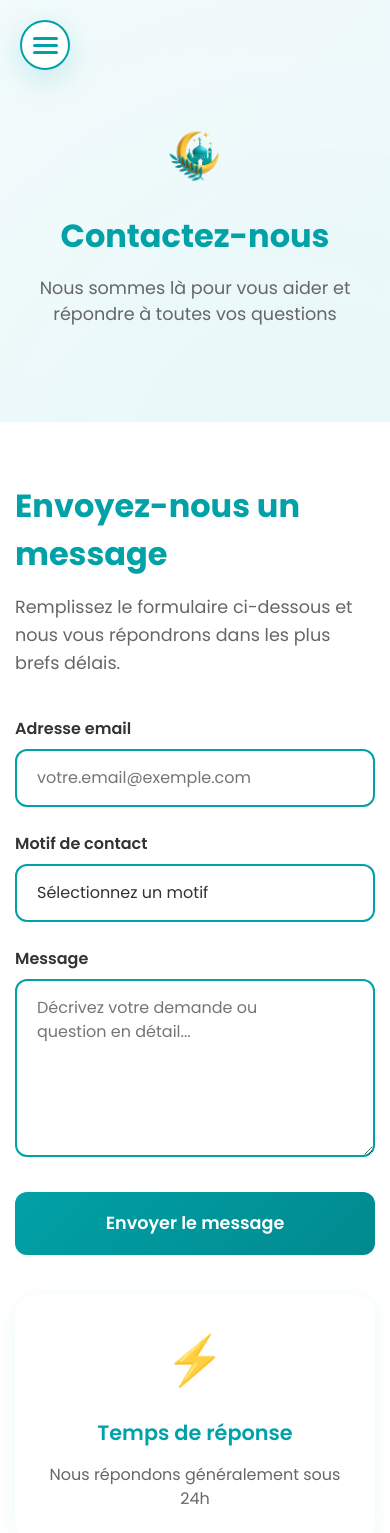
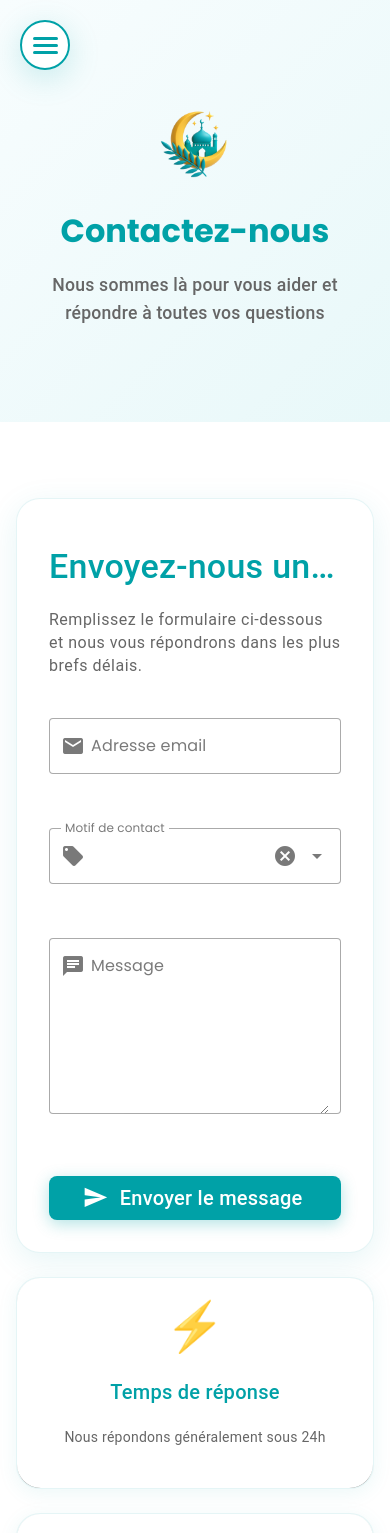
Before and after one commit to SammyMERAZGA/build-and-baraka-vitrine, a Vue app: page /contact in a window 390 px wide. Shown: the top 1533 px of the page. Built offline with nearby package versions, Linux system fonts and the light colour scheme; a small style sheet from the web is missing.

Commit message:
🟣 - Refactor ContactPage to use Vuetify components, fix primary color display, add i18n validation messages for fr/en/ar

```diff
--- a/src/i18n/locales/ar.json
+++ b/src/i18n/locales/ar.json
@@ -270,6 +270,11 @@
     "clearField": "مسح الحقل",
     "successTitle": "تم إرسال الرسالة!",
     "successMessage": "شكراً لك على رسالتك. فريقنا سيعاود الاتصال بك قريباً جداً.",
-    "closeButton": "إغلاق"
+    "closeButton": "إغلاق",
+    "validation": {
+      "required": "هذا الحقل مطلوب",
+      "emailRequired": "عنوان البريد الإلكتروني مطلوب",
+      "emailValid": "يجب أن يكون عنوان البريد الإلكتروني صحيحاً"
+    }
   }
 }
--- a/src/i18n/locales/en.json
+++ b/src/i18n/locales/en.json
@@ -270,6 +270,11 @@
     "clearField": "Clear field",
     "successTitle": "Message sent!",
     "successMessage": "Thank you for your message. Our team will get back to you very soon.",
-    "closeButton": "Close"
+    "closeButton": "Close",
+    "validation": {
+      "required": "This field is required",
+      "emailRequired": "Email address is required",
+      "emailValid": "Email address must be valid"
+    }
   }
 }
--- a/src/i18n/locales/fr.json
+++ b/src/i18n/locales/fr.json
@@ -259,7 +259,12 @@
     "clearField": "Effacer le champ",
     "successTitle": "Message envoyé !",
     "successMessage": "Merci pour votre message. Notre équipe vous répondra très prochainement.",
-    "closeButton": "Fermer"
+    "closeButton": "Fermer",
+    "validation": {
+      "required": "Ce champ est obligatoire",
+      "emailRequired": "L'adresse email est obligatoire",
+      "emailValid": "L'adresse email doit être valide"
+    }
   },
   "notFound": {
     "title": "Oops ! Page non trouvée",
--- a/src/views/ContactPage.vue
+++ b/src/views/ContactPage.vue
@@ -7,154 +7,155 @@
     <NavbarComponent />
 
     <!-- Hero Section -->
-    <section class="hero-section">
-      <div class="hero-content">
-        <img
+    <v-container fluid class="hero-section">
+      <v-row justify="center" align="center">
+        <v-col cols="12" md="8" class="text-center">
+          <v-img
             src="@/assets/logo3D.png"
             alt="Build and Baraka Logo"
-          class="hero-logo"
+            max-height="80"
+            max-width="80"
+            class="mx-auto mb-6"
           />
-        <h1 class="hero-title">{{ $t("contact.title") }}</h1>
-        <p class="hero-subtitle">{{ $t("contact.subtitle") }}</p>
-      </div>
-    </section>
+          <h1 class="hero-title text-primary mb-4">{{ $t("contact.title") }}</h1>
+          <p class="hero-subtitle text-h6 mb-8" style="color: #666;">
+            {{ $t("contact.subtitle") }}
+          </p>
+        </v-col>
+      </v-row>
+    </v-container>
 
     <!-- Contact Form Section -->
-    <section class="contact-section">
-      <div class="container">
-        <div class="contact-content">
+    <v-container fluid class="contact-section">
+      <v-container>
+        <v-row>
           <!-- Form Side -->
-          <div class="form-side">
-            <div class="form-header">
-              <h2 class="section-title">{{ $t("contact.formTitle") }}</h2>
-              <p class="form-description">{{ $t("contact.formDescription") }}</p>
-            </div>
+          <v-col cols="12" lg="7">
+            <v-card class="form-card pa-8" elevation="2" rounded="xl">
+              <v-card-title class="text-h4 text-primary mb-2 px-0">
+                {{ $t("contact.formTitle") }}
+              </v-card-title>
+              <v-card-text class="text-body-1 mb-6 px-0" style="color: #666;">
+                {{ $t("contact.formDescription") }}
+              </v-card-text>
 
-            <form @submit.prevent="submitContactForm" class="contact-form">
-              <div class="form-group">
-                <label for="email" class="form-label">{{ $t("contact.emailLabel") }}</label>
-                <div class="input-wrapper">
-                  <input
+              <v-form @submit.prevent="submitContactForm" ref="contactForm">
+                <v-row>
+                  <v-col cols="12">
+                    <v-text-field
                       v-model="formData.email"
+                      :label="$t('contact.emailLabel')"
+                      :placeholder="$t('contact.emailPlaceholder')"
                       type="email"
-                    id="email"
-                    :placeholder="$t('contact.emailPlaceholder')"
+                      variant="outlined"
+                      color="primary"
+                      prepend-inner-icon="mdi-email"
+                      clearable
                       required
-                    class="form-input"
+                      :rules="emailRules"
+                      class="mb-2"
                     />
-                  <button
-                    v-if="formData.email"
-                    @click="formData.email = ''"
-                    type="button"
-                    class="clear-button"
+                  </v-col>
+
+                  <v-col cols="12">
+                    <v-select
+                      v-model="formData.subject"
+                      :items="subjectOptions"
+                      :label="$t('contact.subjectLabel')"
+                      :placeholder="$t('contact.subjectPlaceholder')"
+                      variant="outlined"
+                      color="primary"
+                      prepend-inner-icon="mdi-tag"
+                      clearable
+                      required
+                      :rules="requiredRules"
+                      class="mb-2"
+                    />
+                  </v-col>
+
+                  <v-col cols="12">
+                    <v-textarea
+                      v-model="formData.message"
+                      :label="$t('contact.messageLabel')"
+                      :placeholder="$t('contact.messagePlaceholder')"
+                      variant="outlined"
+                      color="primary"
+                      prepend-inner-icon="mdi-message-text"
+                      rows="6"
+                      clearable
+                      required
+                      :rules="requiredRules"
+                      class="mb-4"
+                    />
+                  </v-col>
+
+                  <v-col cols="12">
+                    <v-btn
+                      type="submit"
+                      color="primary"
+                      size="large"
+                      block
+                      rounded="lg"
+                      elevation="2"
+                      :loading="isSubmitting"
+                      :disabled="isSubmitting"
+                      class="text-h6 py-4"
                     >
-                    ✕
-                  </button>
-                </div>
-              </div>
-
-              <div class="form-group">
-                <label for="subject" class="form-label">{{ $t("contact.subjectLabel") }}</label>
-                <div class="input-wrapper">
-                  <select
-                    v-model="formData.subject"
-                    id="subject"
-                    required
-                    class="form-select"
-                  >
-                    <option value="">{{ $t("contact.subjectPlaceholder") }}</option>
-                    <option value="general_feedback">{{ $t("contact.subjects.general_feedback") }}</option>
-                    <option value="suggestion">{{ $t("contact.subjects.suggestion") }}</option>
-                    <option value="bug_report">{{ $t("contact.subjects.bug_report") }}</option>
-                    <option value="improvement">{{ $t("contact.subjects.improvement") }}</option>
-                    <option value="partnership_request">{{ $t("contact.subjects.partnership_request") }}</option>
-                    <option value="content_suggestion">{{ $t("contact.subjects.content_suggestion") }}</option>
-                    <option value="other">{{ $t("contact.subjects.other") }}</option>
-                  </select>
-                  <button
-                    v-if="formData.subject"
-                    @click="formData.subject = ''"
-                    type="button"
-                    class="clear-button"
-                  >
-                    ✕
-                  </button>
-                </div>
-              </div>
-
-              <div class="form-group">
-                <label for="message" class="form-label">{{ $t("contact.messageLabel") }}</label>
-                <div class="input-wrapper">
-                  <textarea
-                    v-model="formData.message"
-                    id="message"
-                    :placeholder="$t('contact.messagePlaceholder')"
-                    required
-                    rows="6"
-                    class="form-textarea"
-                  ></textarea>
-                  <button
-                    v-if="formData.message"
-                    @click="formData.message = ''"
-                    type="button"
-                    class="clear-button textarea-clear"
-                  >
-                    ✕
-                  </button>
-                </div>
-              </div>
-
-              <button
-                type="submit"
-                class="submit-button"
-                :disabled="isSubmitting"
-              >
-                <span v-if="!isSubmitting">{{ $t("contact.submitButton") }}</span>
-                <span v-else class="submitting-content">
-                  <span class="loading-spinner">⟳</span>
-                  {{ $t("contact.submitting") }}
-                </span>
-              </button>
-            </form>
-          </div>
+                      <v-icon start>mdi-send</v-icon>
+                      {{ isSubmitting ? $t("contact.submitting") : $t("contact.submitButton") }}
+                    </v-btn>
+                  </v-col>
+                </v-row>
+              </v-form>
+            </v-card>
+          </v-col>
 
           <!-- Cards Side -->
-          <div class="cards-side">
-            <div class="info-card">
-              <div class="info-icon">⚡</div>
-              <h3>{{ $t("contact.responseTime") }}</h3>
-              <p>{{ $t("contact.responseTimeText") }}</p>
-            </div>
-            <div class="info-card">
-              <div class="info-icon">🌍</div>
-              <h3>{{ $t("contact.support") }}</h3>
-              <p>{{ $t("contact.supportText") }}</p>
-            </div>
-            <div class="info-card">
-              <div class="info-icon">💬</div>
-              <h3>{{ $t("contact.discord") }}</h3>
-              <p>{{ $t("contact.discordText") }}</p>
-            </div>
-          </div>
-        </div>
-      </div>
-    </section>
+          <v-col cols="12" lg="5">
+            <v-row>
+              <v-col cols="12" md="4" lg="12" v-for="(card, index) in infoCards" :key="index">
+                <v-card
+                  class="info-card text-center pa-6 h-100"
+                  elevation="1"
+                  rounded="xl"
+                  hover
+                >
+                  <div class="info-icon text-h3 mb-4">{{ card.icon }}</div>
+                  <v-card-title class="text-h6 text-primary mb-3 justify-center">
+                    {{ $t(card.title) }}
+                  </v-card-title>
+                  <v-card-text class="text-body-2" style="color: #666;">
+                    {{ $t(card.description) }}
+                  </v-card-text>
+                </v-card>
+              </v-col>
+            </v-row>
+          </v-col>
+        </v-row>
+      </v-container>
+    </v-container>
 
-    <!-- Success Modal -->
-    <div
-      v-if="showSuccessModal"
-      class="modal-overlay"
+    <!-- Success Dialog -->
+    <v-dialog v-model="showSuccessModal" max-width="400" persistent>
+      <v-card class="text-center pa-6" rounded="xl">
+        <div class="success-icon text-h2 mb-4">✅</div>
+        <v-card-title class="text-h5 text-primary mb-3 justify-center">
+          {{ $t("contact.successTitle") }}
+        </v-card-title>
+        <v-card-text class="text-body-1 mb-6" style="color: #666;">
+          {{ $t("contact.successMessage") }}
+        </v-card-text>
+        <v-btn
+          color="primary"
+          variant="elevated"
+          rounded="lg"
           @click="showSuccessModal = false"
+          class="px-8"
         >
-      <div class="modal-content success-modal" @click.stop>
-        <div class="success-icon">✅</div>
-        <h3>{{ $t("contact.successTitle") }}</h3>
-        <p>{{ $t("contact.successMessage") }}</p>
-        <button class="modal-close-btn" @click="showSuccessModal = false">
           {{ $t("contact.closeButton") }}
-        </button>
-      </div>
-    </div>
+        </v-btn>
+      </v-card>
+    </v-dialog>
 
     <!-- Footer -->
     <FooterComponent />
@@ -162,7 +163,7 @@
 </template>
 
 <script setup lang="ts">
-import { ref } from "vue";
+import { ref, computed } from "vue";
 import { useI18n } from "vue-i18n";
 import NavbarComponent from "@/components/NavbarComponent.vue";
 import FooterComponent from "@/components/FooterComponent.vue";
@@ -172,6 +173,7 @@ const { t } = useI18n();
 
 const isSubmitting = ref(false);
 const showSuccessModal = ref(false);
+const contactForm = ref();
 
 const formData = ref({
   email: '',
@@ -179,13 +181,58 @@ const formData = ref({
   message: ''
 });
 
+// Form validation rules
+const emailRules = [
+  (v: string) => !!v || t('contact.validation.emailRequired'),
+  (v: string) => /.+@.+\..+/.test(v) || t('contact.validation.emailValid')
+];
+
+const requiredRules = [
+  (v: string) => !!v || t('contact.validation.required')
+];
+
+// Subject options for select
+const subjectOptions = computed(() => [
+  { title: t("contact.subjects.general_feedback"), value: "general_feedback" },
+  { title: t("contact.subjects.suggestion"), value: "suggestion" },
+  { title: t("contact.subjects.bug_report"), value: "bug_report" },
+  { title: t("contact.subjects.improvement"), value: "improvement" },
+  { title: t("contact.subjects.partnership_request"), value: "partnership_request" },
+  { title: t("contact.subjects.content_suggestion"), value: "content_suggestion" },
+  { title: t("contact.subjects.other"), value: "other" },
+]);
+
+// Info cards data
+const infoCards = [
+  {
+    icon: "⚡",
+    title: "contact.responseTime",
+    description: "contact.responseTimeText"
+  },
+  {
+    icon: "🌍",
+    title: "contact.support",
+    description: "contact.supportText"
+  },
+  {
+    icon: "💬",
+    title: "contact.discord",
+    description: "contact.discordText"
+  }
+];
+
 const submitContactForm = async () => {
+  // Validate form before submission
+  const { valid } = await contactForm.value.validate();
+  if (!valid) return;
+
   isSubmitting.value = true;
 
   // Simulate form submission
   setTimeout(() => {
     showSuccessModal.value = true;
     formData.value = { email: '', subject: '', message: '' };
+    contactForm.value.reset();
     isSubmitting.value = false;
   }, 2000);
 };
@@ -195,280 +242,49 @@ const submitContactForm = async () => {
 .contact {
   font-family: "Poppins", sans-serif;
   min-height: 100vh;
-  position: relative;
-  overflow-x: hidden;
   background: linear-gradient(135deg, #f8fdfe 0%, #e8f8f9 100%);
 }
 
-.contact::before {
-  content: "";
-  position: absolute;
-  top: 0;
-  left: 0;
-  right: 0;
-  bottom: 0;
-  background: radial-gradient(
-      circle at 20% 50%,
-      rgba(0, 161, 167, 0.1) 0%,
-      transparent 50%
-    ),
-    radial-gradient(
-      circle at 80% 20%,
-      rgba(0, 161, 167, 0.05) 0%,
-      transparent 50%
-    ),
-    radial-gradient(
-      circle at 40% 80%,
-      rgba(0, 161, 167, 0.08) 0%,
-      transparent 50%
-    );
-  pointer-events: none;
-}
-
-
 /* Hero Section */
 .hero-section {
-  padding: 120px 20px 60px;
-  text-align: center;
+  padding: 120px 20px 60px !important;
   min-height: 50vh;
   display: flex;
   align-items: center;
-  justify-content: center;
-  position: relative;
-}
-
-.hero-content {
-  max-width: 600px;
-  margin: 0 auto;
-  position: relative;
-  z-index: 2;
-}
-
-.hero-logo {
-  height: 80px;
-  width: auto;
-  margin-bottom: 20px;
+  background: linear-gradient(135deg, #f8fdfe 0%, #e8f8f9 100%);
 }
 
 .hero-title {
-  font-size: 3rem;
-  font-weight: 700;
-  color: #00a1a7;
-  margin-bottom: 15px;
+  font-size: 3rem !important;
+  font-weight: 700 !important;
 }
 
 .hero-subtitle {
-  font-size: 1.3rem;
-  color: #666;
-  margin-bottom: 30px;
+  font-size: 1.3rem !important;
 }
 
 /* Contact Section */
 .contact-section {
-  padding: 80px 20px;
-  position: relative;
-  z-index: 1;
+  padding: 80px 0 !important;
   background: white;
 }
 
-.container {
-  max-width: 1200px;
-  margin: 0 auto;
+/* Form Card */
+.form-card {
+  border: 1px solid rgba(0, 161, 167, 0.1) !important;
+  box-shadow: 0 8px 32px rgba(0, 161, 167, 0.1) !important;
 }
 
-.contact-content {
-  display: grid;
-  grid-template-columns: 1fr 1fr;
-  gap: 80px;
-  align-items: start;
-}
-
-/* Form Side */
-.form-side {
-  padding-right: 40px;
-}
-
-.form-header {
-  margin-bottom: 40px;
-}
-
-.section-title {
-  font-size: 2.5rem;
-  font-weight: 700;
-  color: #00a1a7;
-  margin-bottom: 15px;
-}
-
-.form-description {
-  font-size: 1.1rem;
-  color: #666;
-  line-height: 1.6;
-}
-
-.contact-form {
-  display: flex;
-  flex-direction: column;
-  gap: 25px;
-}
-
-.form-group {
-  display: flex;
-  flex-direction: column;
-}
-
-.form-label {
-  font-weight: 600;
-  color: #333;
-  margin-bottom: 8px;
-  font-size: 1rem;
-}
-
-.input-wrapper {
-  position: relative;
-  display: flex;
-  align-items: center;
-}
-
-.form-input,
-.form-select,
-.form-textarea {
-  padding: 15px 45px 15px 20px;
-  border: 2px solid #00a1a7;
-  border-radius: 12px;
-  font-size: 1rem;
-  font-family: inherit;
-  transition: all 0.3s ease;
-  background: white;
-  color: #333;
-  width: 100%;
-}
-
-.clear-button {
-  position: absolute;
-  right: 12px;
-  top: 50%;
-  transform: translateY(-50%);
-  background: none;
-  border: none;
-  color: #999;
-  cursor: pointer;
-  padding: 4px;
-  border-radius: 50%;
-  display: flex;
-  align-items: center;
-  justify-content: center;
-  transition: all 0.2s ease;
-  z-index: 1;
-}
-
-.clear-button:hover {
-  background: #f0f0f0;
-  color: #666;
-}
-
-.textarea-clear {
-  top: 20px;
-  transform: none;
-}
-
-.form-input:focus,
-.form-select:focus,
-.form-textarea:focus {
-  outline: none;
-  border-color: #008a8f;
-  box-shadow: 0 0 0 3px rgba(0, 161, 167, 0.2);
-  transform: translateY(-2px);
-}
-
-.form-select {
-  cursor: pointer;
-}
-
-.form-textarea {
-  resize: vertical;
-  min-height: 120px;
-}
-
-.submit-button {
-  padding: 18px 40px;
-  background: linear-gradient(135deg, #00a1a7, #008a8f);
-  color: white;
-  border: none;
-  border-radius: 12px;
-  font-size: 1.1rem;
-  font-weight: 600;
-  cursor: pointer;
-  transition: all 0.3s ease;
-  display: flex;
-  align-items: center;
-  justify-content: center;
-  gap: 10px;
-  margin-top: 10px;
-}
-
-.submit-button:hover:not(:disabled) {
-  transform: translateY(-3px);
-  box-shadow: 0 8px 25px rgba(0, 161, 167, 0.3);
-}
-
-.submit-button:disabled {
-  opacity: 0.7;
-  cursor: not-allowed;
-  transform: none;
-}
-
-.submitting-content {
-  display: flex;
-  align-items: center;
-  gap: 10px;
-}
-
-.loading-spinner {
-  animation: spin 1s linear infinite;
-  display: inline-block;
-}
-
-@keyframes spin {
-  to { transform: rotate(360deg); }
-}
-
-/* Cards Side */
-.cards-side {
-  display: flex;
-  flex-direction: column;
-  gap: 30px;
-  padding-left: 40px;
-}
-
+/* Info Cards */
 .info-card {
-  background: white;
-  padding: 40px 30px;
-  border-radius: 20px;
-  text-align: center;
-  box-shadow: 0 5px 20px rgba(0, 161, 167, 0.08);
-  transition: all 0.3s ease;
-  position: relative;
-  overflow: hidden;
-}
-
-.info-card::before {
-  content: '';
-  position: absolute;
-  top: 0;
-  left: -100%;
-  width: 100%;
-  height: 100%;
-  background: linear-gradient(90deg, transparent, rgba(0, 161, 167, 0.05), transparent);
-  transition: left 0.5s ease;
+  transition: all 0.3s ease !important;
+  border: 1px solid rgba(0, 161, 167, 0.1) !important;
+  box-shadow: 0 4px 20px rgba(0, 161, 167, 0.08) !important;
 }
 
 .info-card:hover {
-  transform: translateY(-5px);
-  box-shadow: 0 10px 30px rgba(0, 161, 167, 0.15);
-}
-
-.info-card:hover::before {
-  left: 100%;
+  transform: translateY(-8px) !important;
+  box-shadow: 0 12px 32px rgba(0, 161, 167, 0.15) !important;
 }
 
 .info-icon {
@@ -476,128 +292,68 @@ const submitContactForm = async () => {
   margin-bottom: 20px;
 }
 
-.info-card h3 {
-  font-size: 1.3rem;
-  font-weight: 600;
-  color: #00a1a7;
-  margin-bottom: 15px;
+/* Custom Vuetify theme colors */
+:deep(.v-theme--light) {
+  --v-theme-primary: 0, 161, 167;
+  --v-theme-primary-rgb: 0, 161, 167;
 }
 
-.info-card p {
-  color: #666;
-  line-height: 1.5;
+/* Force primary color for text elements */
+.text-primary {
+  color: #00a1a7 !important;
 }
 
-/* Success Modal */
-.modal-overlay {
-  position: fixed;
-  top: 0;
-  left: 0;
-  width: 100%;
-  height: 100%;
-  background: rgba(0, 0, 0, 0.6);
-  display: flex;
-  align-items: center;
-  justify-content: center;
-  z-index: 2000;
+/* Form field customization */
+:deep(.v-field--variant-outlined .v-field__outline) {
+  --v-field-border-color: rgb(var(--v-theme-primary));
+  --v-field-border-opacity: 0.38;
 }
 
-.success-modal {
-  background: white;
-  padding: 50px;
-  border-radius: 25px;
-  text-align: center;
-  max-width: 400px;
-  width: 90%;
-  box-shadow: 0 20px 60px rgba(0, 0, 0, 0.3);
+:deep(.v-field--focused .v-field__outline) {
+  --v-field-border-color: rgb(var(--v-theme-primary));
+  --v-field-border-opacity: 1;
 }
 
+:deep(.v-btn--elevated) {
+  box-shadow: 0 4px 16px rgba(var(--v-theme-primary-rgb), 0.3) !important;
+}
+
+:deep(.v-btn--elevated:hover) {
+  box-shadow: 0 8px 24px rgba(var(--v-theme-primary-rgb), 0.4) !important;
+}
+
+/* Success icon */
 .success-icon {
   font-size: 4rem;
   margin-bottom: 20px;
 }
 
-.success-modal h3 {
-  font-size: 1.5rem;
-  font-weight: 700;
-  color: #00a1a7;
-  margin-bottom: 15px;
-}
-
-.success-modal p {
-  color: #666;
-  margin-bottom: 25px;
-  line-height: 1.6;
-}
-
-.modal-close-btn {
-  padding: 12px 30px;
-  background: #00a1a7;
-  color: white;
-  border: none;
-  border-radius: 8px;
-  font-weight: 600;
-  cursor: pointer;
-  transition: all 0.3s ease;
-}
-
-.modal-close-btn:hover {
-  background: #008a8f;
-  transform: translateY(-2px);
-}
-
 /* Responsive Design */
 @media (max-width: 768px) {
   .hero-title {
-    font-size: 2.5rem;
+    font-size: 2.5rem !important;
   }
 
   .hero-subtitle {
-    font-size: 1.1rem;
+    font-size: 1.1rem !important;
   }
 
-  .contact-content {
-    grid-template-columns: 1fr;
-    gap: 60px;
+  .hero-section {
+    padding: 100px 15px 60px !important;
   }
 
-  .form-side {
-    padding-right: 0;
-  }
-
-  .cards-side {
-    padding-left: 0;
-  }
-
-  .section-title {
-    font-size: 2rem;
-  }
-
-  .info-card {
-    padding: 30px 20px;
+  .contact-section {
+    padding: 60px 0 !important;
   }
 }
 
 @media (max-width: 480px) {
-  .hero-section {
-    padding: 100px 15px 40px;
+  .hero-title {
+    font-size: 2rem !important;
   }
 
-  .hero-title {
-    font-size: 2rem;
+  .hero-section {
+    padding: 80px 15px 40px !important;
   }
-
-  .hero-logo {
-    height: 60px;
-  }
-
-  .contact-section {
-    padding: 60px 15px;
-  }
-
-  .contact-content {
-    gap: 40px;
-  }
-
 }
 </style>
```
Lines whose indentation alone changed are shown as unchanged.
